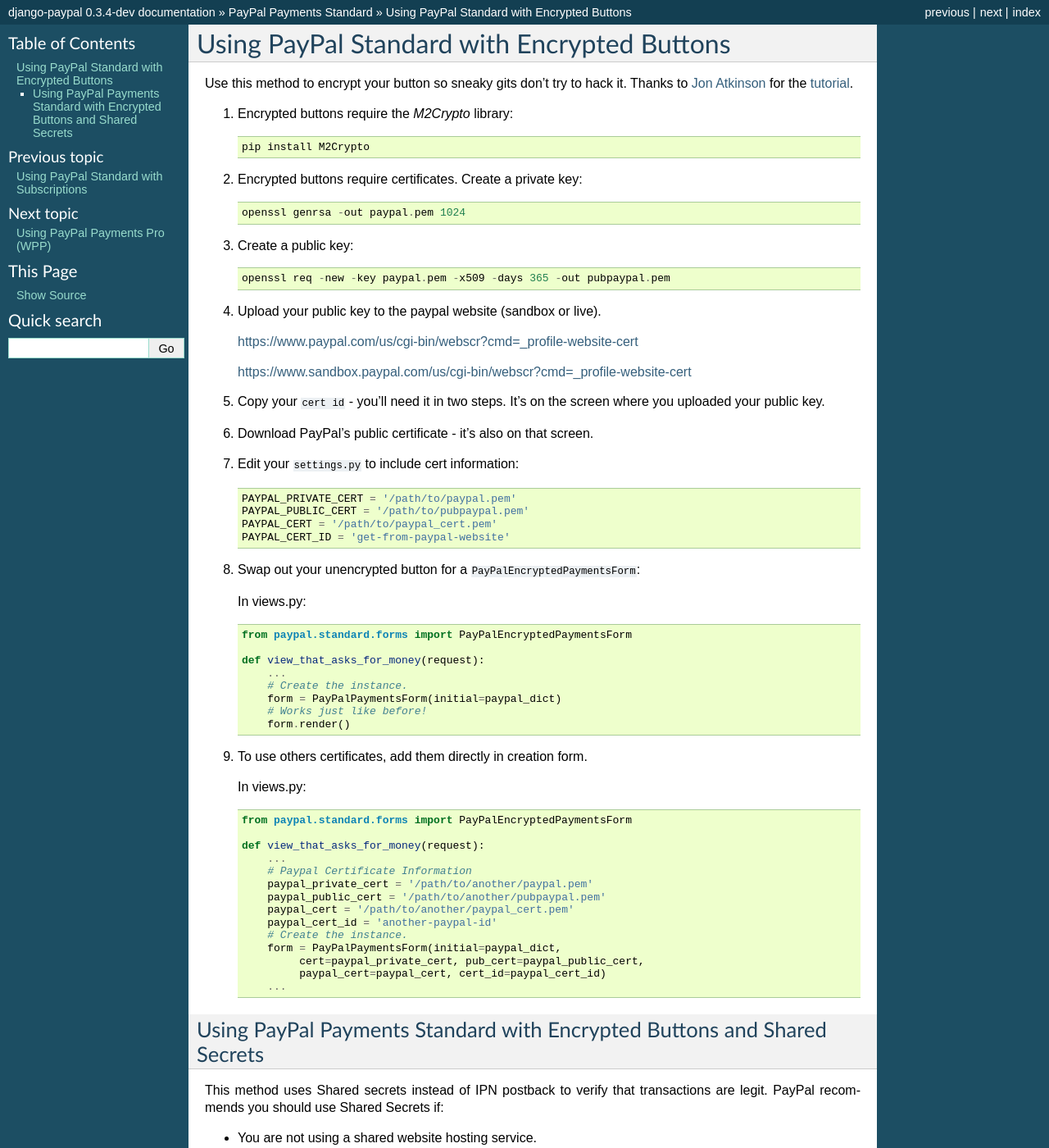
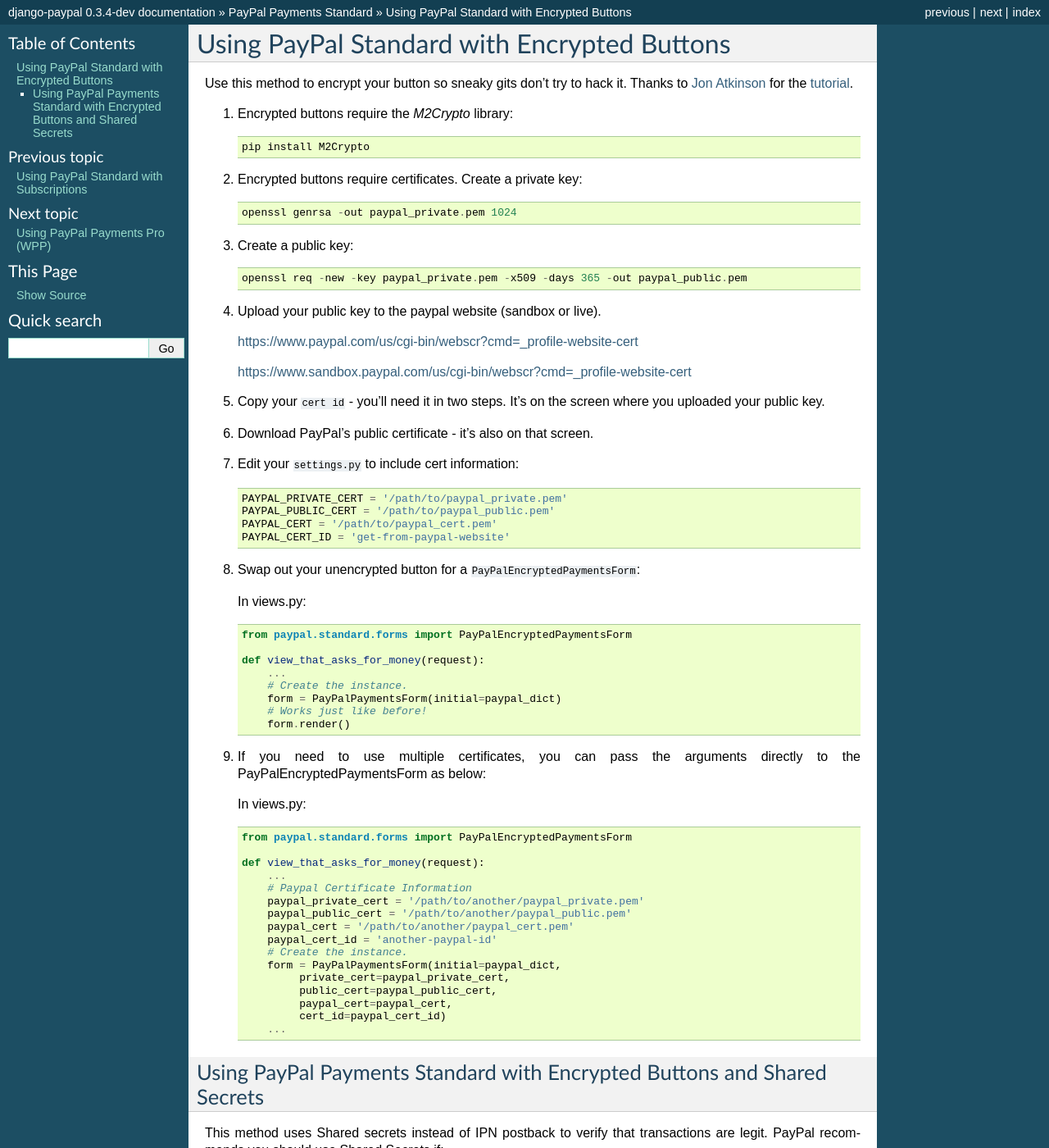
Before and after one commit to spookylukey/django-paypal, a Sphinx documentation site: the page built from docs/standard/encrypted_buttons.rst, in a window 1280 px wide and 1400 px high. Shown: the whole window at 82% size. Built offline with Sphinx 7.4.7, drawn with Linux system fonts in a browser that asks for light colours.

Commit message:
More consistent kwargs names to PayPalEncryptedPaymentsForm

```diff
--- a/docs/standard/encrypted_buttons.rst
+++ b/docs/standard/encrypted_buttons.rst
@@ -11,11 +11,11 @@
 
 2. Encrypted buttons require certificates. Create a private key::
 
-       openssl genrsa -out paypal.pem 1024
+       openssl genrsa -out paypal_private.pem 1024
 
 3. Create a public key::
 
-       openssl req -new -key paypal.pem -x509 -days 365 -out pubpaypal.pem
+       openssl req -new -key paypal_private.pem -x509 -days 365 -out paypal_public.pem
 
 4. Upload your public key to the paypal website (sandbox or live).
 
@@ -32,8 +32,8 @@
 
    .. code-block:: python
 
-       PAYPAL_PRIVATE_CERT = '/path/to/paypal.pem'
-       PAYPAL_PUBLIC_CERT = '/path/to/pubpaypal.pem'
+       PAYPAL_PRIVATE_CERT = '/path/to/paypal_private.pem'
+       PAYPAL_PUBLIC_CERT = '/path/to/paypal_public.pem'
        PAYPAL_CERT = '/path/to/paypal_cert.pem'
        PAYPAL_CERT_ID = 'get-from-paypal-website'
 
@@ -52,7 +52,9 @@
            # Works just like before!
            form.render()
 
-9. To use others certificates, add them directly in creation form.
+9. If you need to use multiple certificates, you can pass
+   the arguments directly to the PayPalEncryptedPaymentsForm
+   as below:
 
    In views.py:
 
@@ -63,14 +65,16 @@
        def view_that_asks_for_money(request):
            ...
            # Paypal Certificate Information
-           paypal_private_cert = '/path/to/another/paypal.pem'
-           paypal_public_cert = '/path/to/another/pubpaypal.pem'
+           paypal_private_cert = '/path/to/another/paypal_private.pem'
+           paypal_public_cert = '/path/to/another/paypal_public.pem'
            paypal_cert = '/path/to/another/paypal_cert.pem'
            paypal_cert_id = 'another-paypal-id'
            # Create the instance.
            form = PayPalPaymentsForm(initial=paypal_dict,
-                cert=paypal_private_cert, pub_cert=paypal_public_cert,
-                paypal_cert=paypal_cert, cert_id=paypal_cert_id)
+                private_cert=paypal_private_cert,
+                public_cert=paypal_public_cert,
+                paypal_cert=paypal_cert,
+                cert_id=paypal_cert_id)
            ...
 
 
```
Also changed, not shown: 1 other file.
